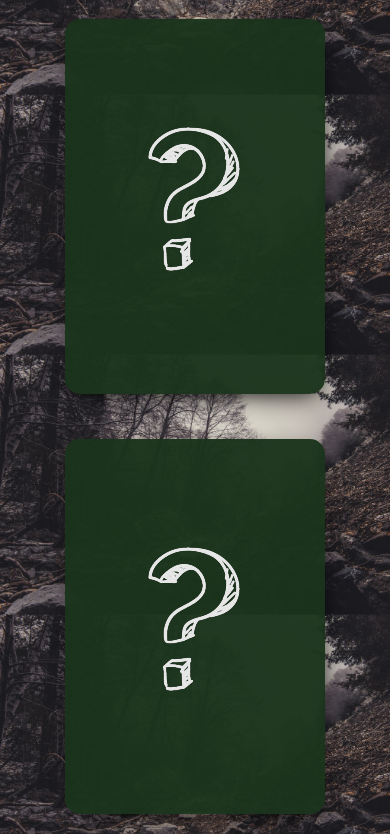
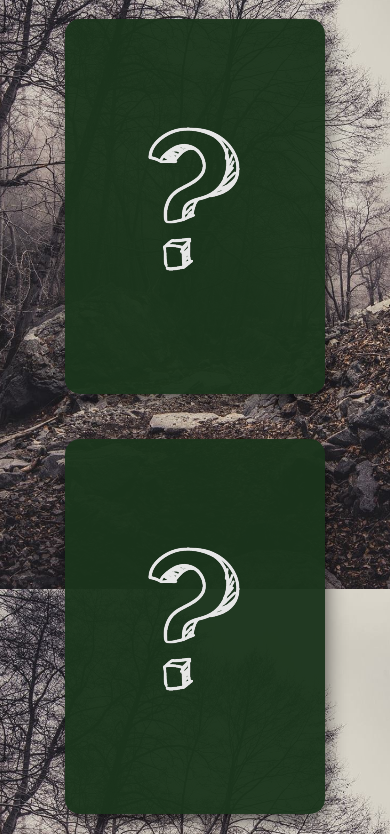
Before and after one commit to MrAth84/rotatingCards, a plain HTML site: page index.html in a window 390 px wide. Shown: the part 140-974 px from the top of the page. Drawn offline with Linux system fonts and the light colour scheme.

Commit message:
Update main.css

```diff
--- a/main.css
+++ b/main.css
@@ -119,10 +119,3 @@ h3 {
     transition-duration: 0.4s;
     transition-delay: 0;
 }
-
-@media screen and (max-width: 992px) {
-
-    body {
-        background-size: contain;
-    }
-}
```
